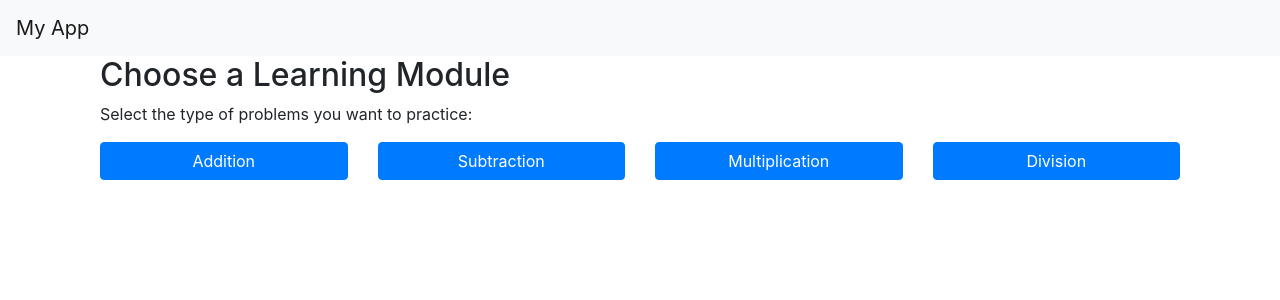
After one commit to michaeljoseph1357/mental_math_app, a Flask app: page /landing in a window 1280 px wide. The commit adds this page. Shown: the top 300 px of the page. Run offline with Flask 3, Linux system fonts and the light colour scheme; the visitor is signed in with stand-in values (Sample User, id 1); some libraries are stand-ins or nearby versions.

Commit message:
Created landing page for module selection and adjusted user login flow

```diff
--- a/app/routes.py
+++ b/app/routes.py
@@ -39,7 +39,7 @@ def login():
         if user and check_password_hash(user.password, form.password.data):
             login_user(user)
             flash('Logged in successfully!', 'success')
-            return redirect(url_for('dashboard'))
+            return redirect(url_for('landing'))
         else:
             flash('Login failed. Please check your username and password.', 'danger')
     return render_template('login.html', form=form)
@@ -54,3 +54,8 @@ def logout():
 @login_required
 def dashboard():
     return render_template('dashboard.html', name=current_user.username)
+
+@app.route('/landing')
+@login_required
+def landing():
+    return render_template('landing.html')
--- /dev/null
+++ b/app/templates/landing.html
@@ -0,0 +1,23 @@
+{% extends "base.html" %}
+
+{% block content %}
+<div class="container">
+    <h2>Choose a Learning Module</h2>
+    <p>Select the type of problems you want to practice:</p>
+    <div class="row">
+        <div class="col-md-3">
+            <a href="#" class="btn btn-primary btn-block">Addition</a>  <!-- Replace url_for with # -->
+        </div>
+        <div class="col-md-3">
+            <a href="#" class="btn btn-primary btn-block">Subtraction</a>
+        </div>
+        <div class="col-md-3">
+            <a href="#" class="btn btn-primary btn-block">Multiplication</a>
+        </div>
+        <div class="col-md-3">
+            <a href="#" class="btn btn-primary btn-block">Division</a>
+        </div>
+    </div>
+
+</div>
+{% endblock %}
--- a/app/templates/login.html
+++ b/app/templates/login.html
@@ -1,5 +1,5 @@
 {% extends "base.html" %}
-{% from "bootstrap/form.html" import render_form %}
+{% from "bootstrap4/form.html" import render_form %}
 
 {% block content %}
 <div class="container">
--- a/app/templates/register.html
+++ b/app/templates/register.html
@@ -1,5 +1,5 @@
 {% extends "base.html" %}
-{% from "bootstrap/form.html" import render_form %}
+{% from "bootstrap4/form.html" import render_form %}
 
 {% block content %}
 <div class="container">
```
